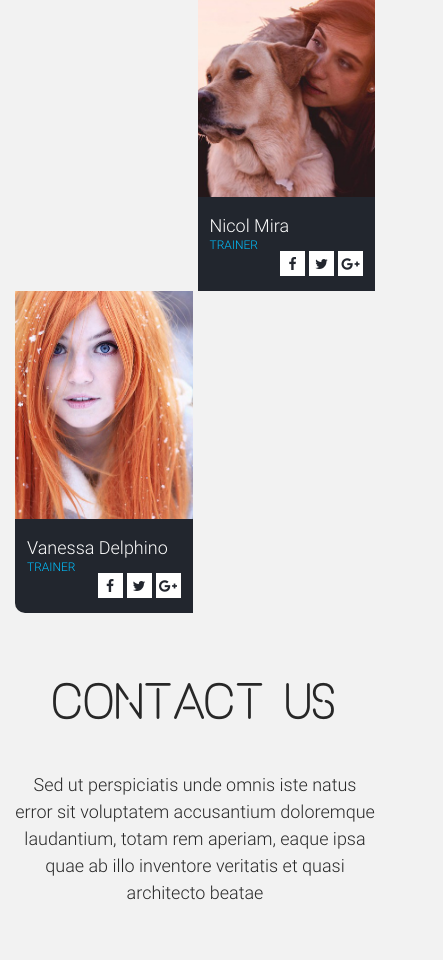
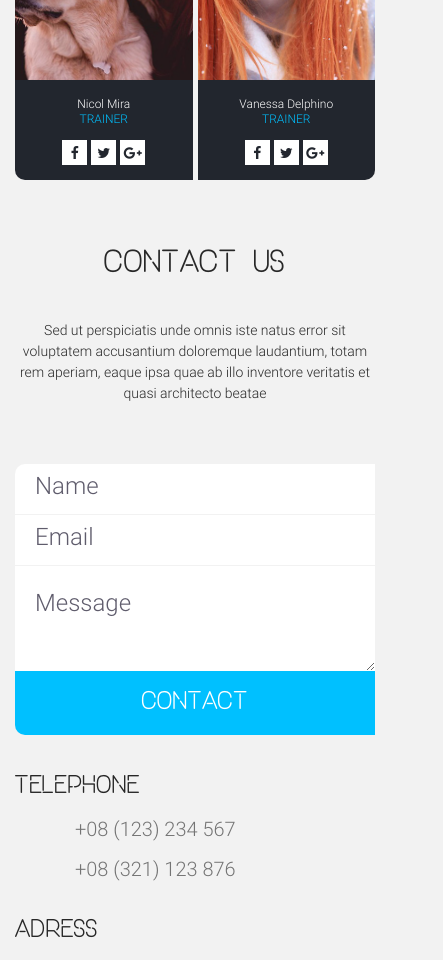
Before and after one commit to 6y6a/Oceanarium, a website: page src/index.html in a window 390 px wide. Shown: the part 4382-5342 px from the top of the page, 443 px wide, since content can reach past the window. Drawn offline with nearby package versions, Linux system fonts and the light colour scheme; files that its build step writes are made by us from their sources; files whose address does not match are found by name.

Commit message:
Add responsive

```diff
--- a/src/less/button.less
+++ b/src/less/button.less
@@ -8,6 +8,7 @@
   background-color: #fff;
   color: #22262e;
   text-align: center;
+  .transition;
 
   &:hover {
     color: @color-hover;
@@ -24,4 +25,9 @@
   text-align: center;
   border: none;
   cursor: pointer;
+  .transition;
+
+  &:hover {
+    background-color: darken(@color-hover, 10%);
+  }
 }
--- a/src/less/contact.less
+++ b/src/less/contact.less
@@ -111,3 +111,52 @@
     }
   }
 }
+
+@media screen and (min-width: 0px) and (max-width: 991px) {
+  .contact {
+    h2 {
+      font-size: 30px;
+    }
+    p {
+      font-size: 14px;
+    }
+    h4 {
+      font-size: 24px;
+    }
+    .tel {
+      font-size: 20px;
+    }
+  }
+
+  .col-left {
+    width: 100%;
+  }
+  .col-right {
+    padding-top: 40px;
+    width: 100%;
+  }
+
+  .form-control {
+    padding: 25px 20px;
+    font-size: 16px;
+  }
+
+  .btn-contact {
+    padding: 20px;
+    font-size: 24px;
+  }
+
+  .social-bg {
+    text-align: center;
+  }
+}
+
+@media screen and (min-width: 991px) and (max-width: 1200px) {
+  .col-left {
+    width: 60%;
+  }
+  .col-right {
+    width: 40%;
+    padding-left: 40px;
+  }
+}
--- a/src/less/gallery.less
+++ b/src/less/gallery.less
@@ -29,3 +29,9 @@
     .transition;
    }
 }
+
+@media screen and (min-width: 0px) and (max-width: 767px) {
+  .gallery .hover {
+    display: none;
+  }
+}
--- a/src/less/guide.less
+++ b/src/less/guide.less
@@ -60,3 +60,33 @@
 .social {
   text-align: right;
 }
+
+@media screen and (min-width: 0px) and (max-width: 991px) {
+  .guide {
+    h2 {
+      font-size: 30px;
+    }
+    p {
+      font-size: 14px;
+    }
+  }
+}
+
+@media screen and (min-width: 0px) and (max-width: 1200px) {
+  .guide figcaption {
+    h2,
+    p {
+      text-align: center;
+    }
+  }
+  .social {
+    padding-top: 15px;
+    text-align: center;
+  }
+}
+
+@media screen and (min-width: 0px) and (max-width: 991px) {
+  .guide figcaption h2 {
+    font-size: 12px;
+  }
+}
```
